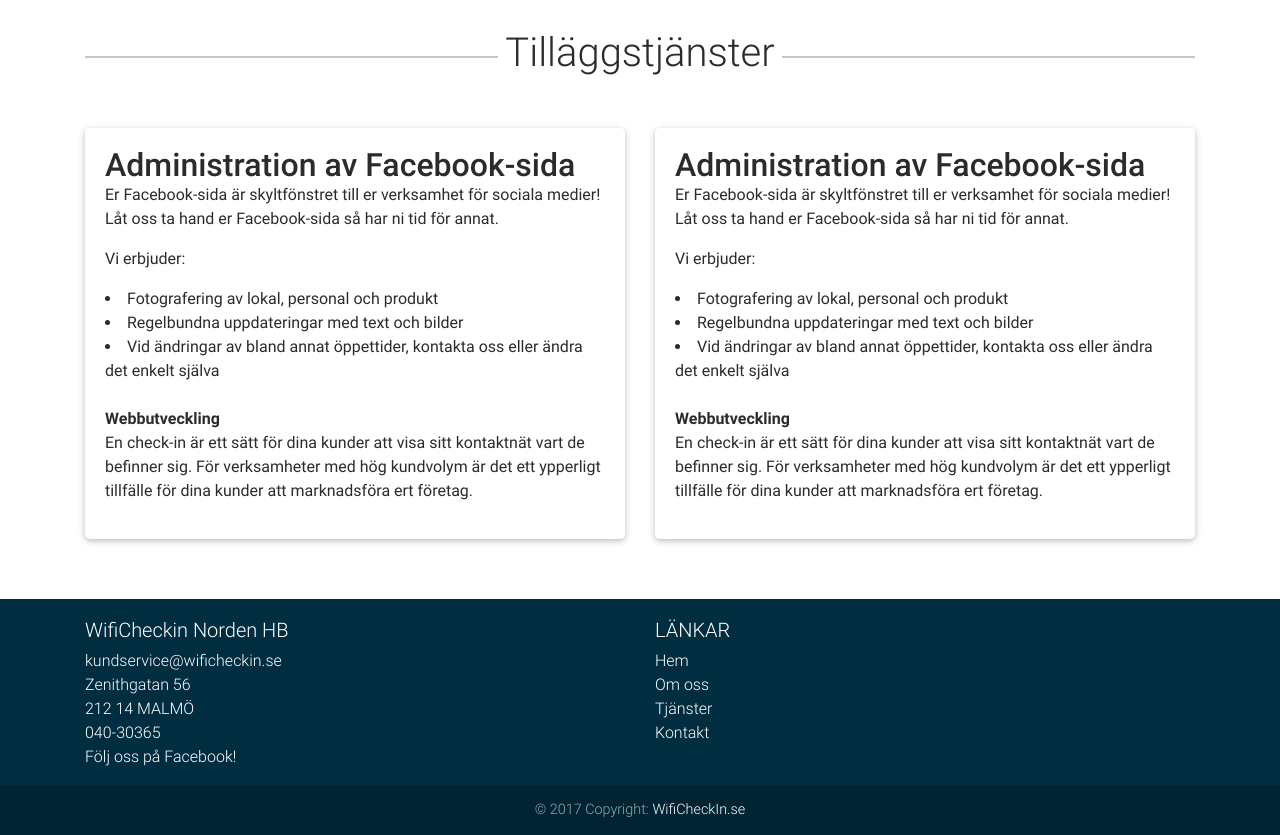
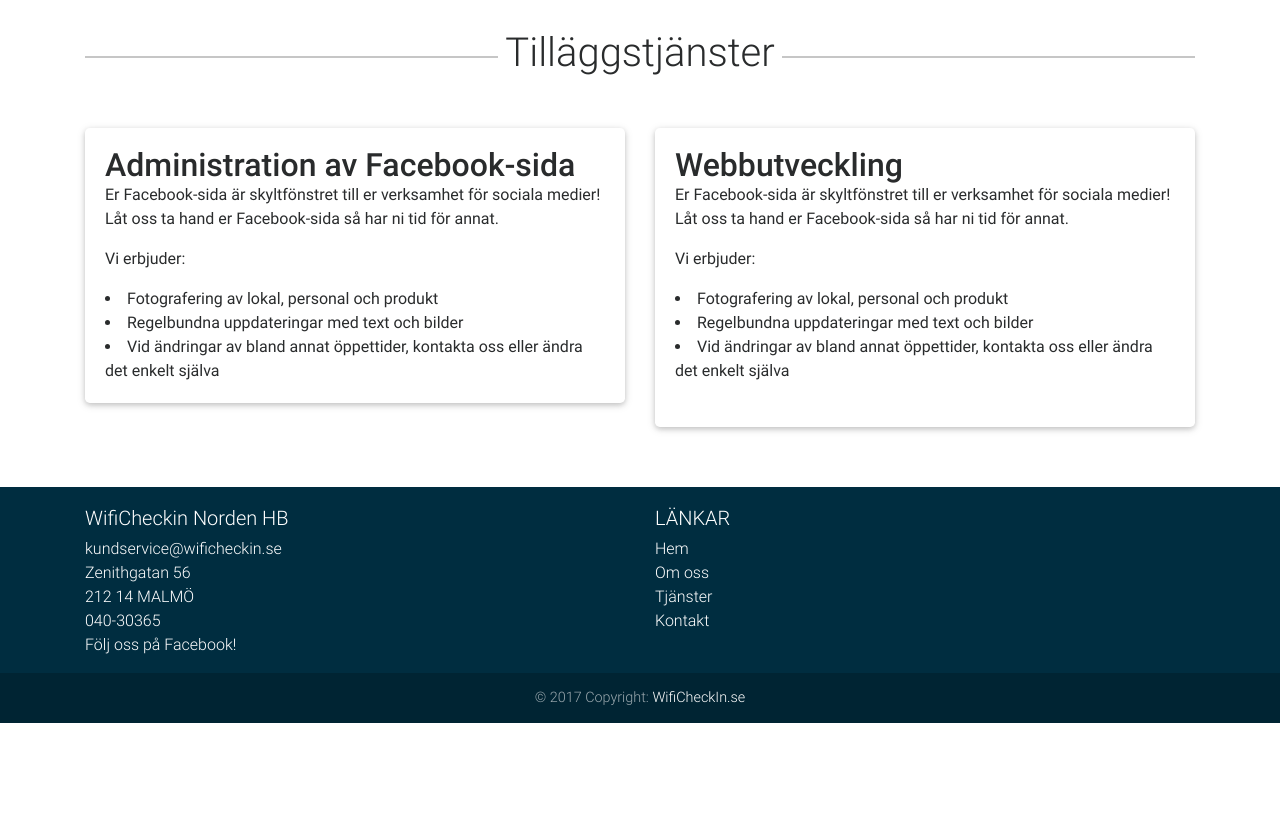
Before and after one commit to fransstrom/wificheckin3, a plain HTML site: page tjanst.html in a window 1280 px wide. Shown: the part 860-1695 px from the top of the page. After the commit the page ends 1583 px from the top, so only its background shows below. Drawn offline with Linux system fonts and the light colour scheme; some packages are replaced by stand-ins of ours.

Commit message:
Beautified

```diff
--- a/tjanst.html
+++ b/tjanst.html
@@ -27,8 +27,7 @@
 	<nav class="navbar navbar-expand-lg navbar-light white fixed-top ">
 		<div class="container">
 			<a class="navbar-brand" href="index.html"><img src="img/navbarlog.png" style="height:40px; vertical-align:middle;"><span style="color:rgb(0, 158, 221); font-size:22px; vertical-align:sub;">Wifi<span style="color:orange; font-weight:bold;">Checkin</a>
-        <button class="navbar-toggler" type="button" data-toggle="collapse" data-target="#navbarSupportedContent" aria-controls="navbarSupportedContent"
-        aria-expanded="false" aria-label="Toggle navigation"><span class="navbar-toggler-icon"></span></button>
+			<button class="navbar-toggler" type="button" data-toggle="collapse" data-target="#navbarSupportedContent" aria-controls="navbarSupportedContent" aria-expanded="false" aria-label="Toggle navigation"><span class="navbar-toggler-icon"></span></button>
 			<div class="collapse navbar-collapse" id="navbarSupportedContent">
 				<ul class="navbar-nav ml-auto">
 					<li class="nav-item ">
@@ -70,7 +69,7 @@
 	<main>
 
 		<div class="container" style="">
-        <div class="row"  style=" ">
+			<div class="row" style=" ">
 
 				<div class=" col-md-8 " style="">
 					<div class="card">
@@ -107,7 +106,8 @@
 							<!--Title-->
 							<h4 class="card-title">Lorem simpui</h4>
 							<!--Text-->
-          <p class="card-text">Här ska en text som förtydligar den långa texten till höger."At vero eos et accusamus et iusto odio dignissimos ducimus qui blanditiis praesentium voluptatum deleniti atque corrupti quos dolores et quas molestias excepturi sint occaecati cupiditate non provident, similique sunt in culpa qui officia deserunt mollitia animi</p>
+							<p class="card-text">Här ska en text som förtydligar den långa texten till höger."At vero eos et accusamus et iusto odio dignissimos ducimus qui blanditiis praesentium voluptatum deleniti atque corrupti quos dolores et quas molestias excepturi sint occaecati cupiditate
+								non provident, similique sunt in culpa qui officia deserunt mollitia animi</p>
 
 						</div>
 
@@ -280,10 +280,23 @@ accusamus labore sustainable VHS.
 		<div class="container" style="margin-bottom:60px;">
 			<div class="row">
 				<div class="col-md-6 ">
-<div class ="card">
+					<div class="card">
 
 						<div class="card-body">
 							<b class="h2">Administration av Facebook-sida</b>
+							<p>Er Facebook-sida är skyltfönstret till er verksamhet för sociala medier! Låt oss ta hand er Facebook-sida så har ni tid för annat.</p>
+							<p>Vi erbjuder:</p>
+							<li>Fotografering av lokal, personal och produkt</li>
+							<li>Regelbundna uppdateringar med text och bilder</li>
+							<li>Vid ändringar av bland annat öppettider, kontakta oss eller ändra det enkelt själva</li>
+						</div>
+					</div>
+				</div>
+
+				<div class="col-md-6 " style="">
+					<div class="card">
+						<div class="card-body">
+							<b class="h2">Webbutveckling</b>
 							<p>Er Facebook-sida är skyltfönstret till er verksamhet för sociala medier! Låt oss ta hand er Facebook-sida så har ni tid för annat.</p>
 							<p>Vi erbjuder:</p>
 							<li>Fotografering av lokal, personal och produkt</li>
@@ -293,27 +306,6 @@ accusamus labore sustainable VHS.
 
 							<br/>
 
-<b>Webbutveckling</b>
-<p>En check-in är ett sätt för dina kunder att visa sitt kontaktnät vart de befinner sig. För verksamheter med hög kundvolym är det ett ypperligt tillfälle för dina kunder att marknadsföra ert företag.</p>
-</div>
-</div>
-</div>
-
-<div class="col-md-6 " style="">
-<div class ="card">
-  <div class="card-body">
-<b class="h2">Administration av Facebook-sida</b>
-  <p>Er Facebook-sida är skyltfönstret till er verksamhet för sociala medier! Låt oss ta hand er Facebook-sida så har ni tid för annat.</p>
-  <p>Vi erbjuder:</p>
-  <li>Fotografering av lokal, personal och produkt</li>
-  <li>Regelbundna uppdateringar med text och bilder</li>
-  <li>Vid ändringar av bland annat öppettider, kontakta oss eller ändra det enkelt själva</li>
-
-
-  <br/>
-
-  <b>Webbutveckling</b>
-  <p>En check-in är ett sätt för dina kunder att visa sitt kontaktnät vart de befinner sig. För verksamheter med hög kundvolym är det ett ypperligt tillfälle för dina kunder att marknadsföra ert företag.</p>
 						</div>
 					</div>
 				</div>
@@ -350,11 +342,8 @@ accusamus labore sustainable VHS.
 				<div class="col-md-6">
 					<h5 class="">WifiCheckin Norden HB </h5>
 					<p>
-<a href="mailto:kundservice@wificheckin.se">kundservice@wificheckin.se</a><br>
-              Zenithgatan 56<br>
-              212 14 MALMÖ<br>
-              040-30365<br>
-              Följ oss på Facebook! </p>
+						<a href="mailto:kundservice@wificheckin.se">kundservice@wificheckin.se</a><br> Zenithgatan 56<br> 212 14 MALMÖ<br> 040-30365
+						<br> Följ oss på Facebook! </p>
 				</div>
 				<!--/.First column-->
 
```
Lines whose indentation alone changed are shown as unchanged.
